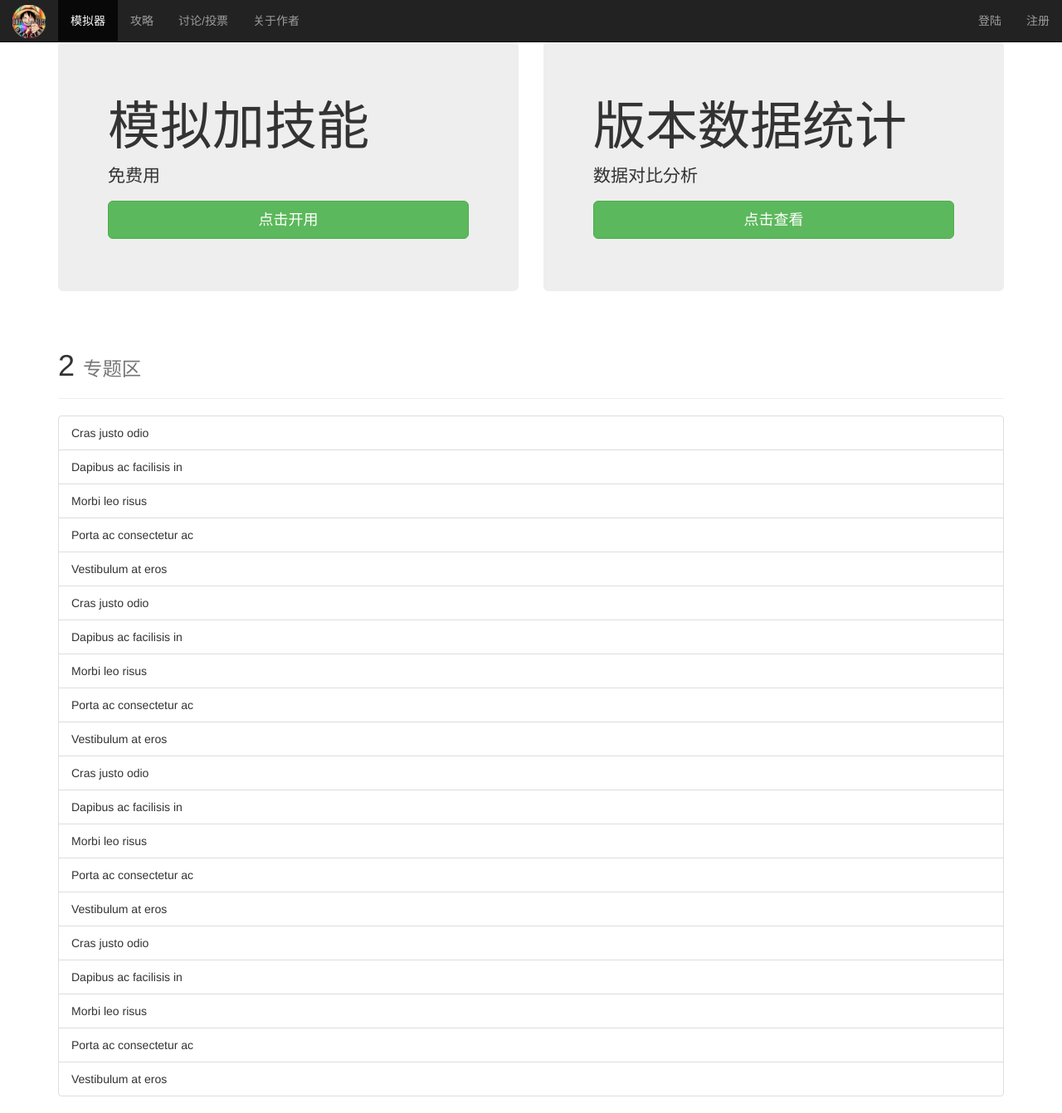
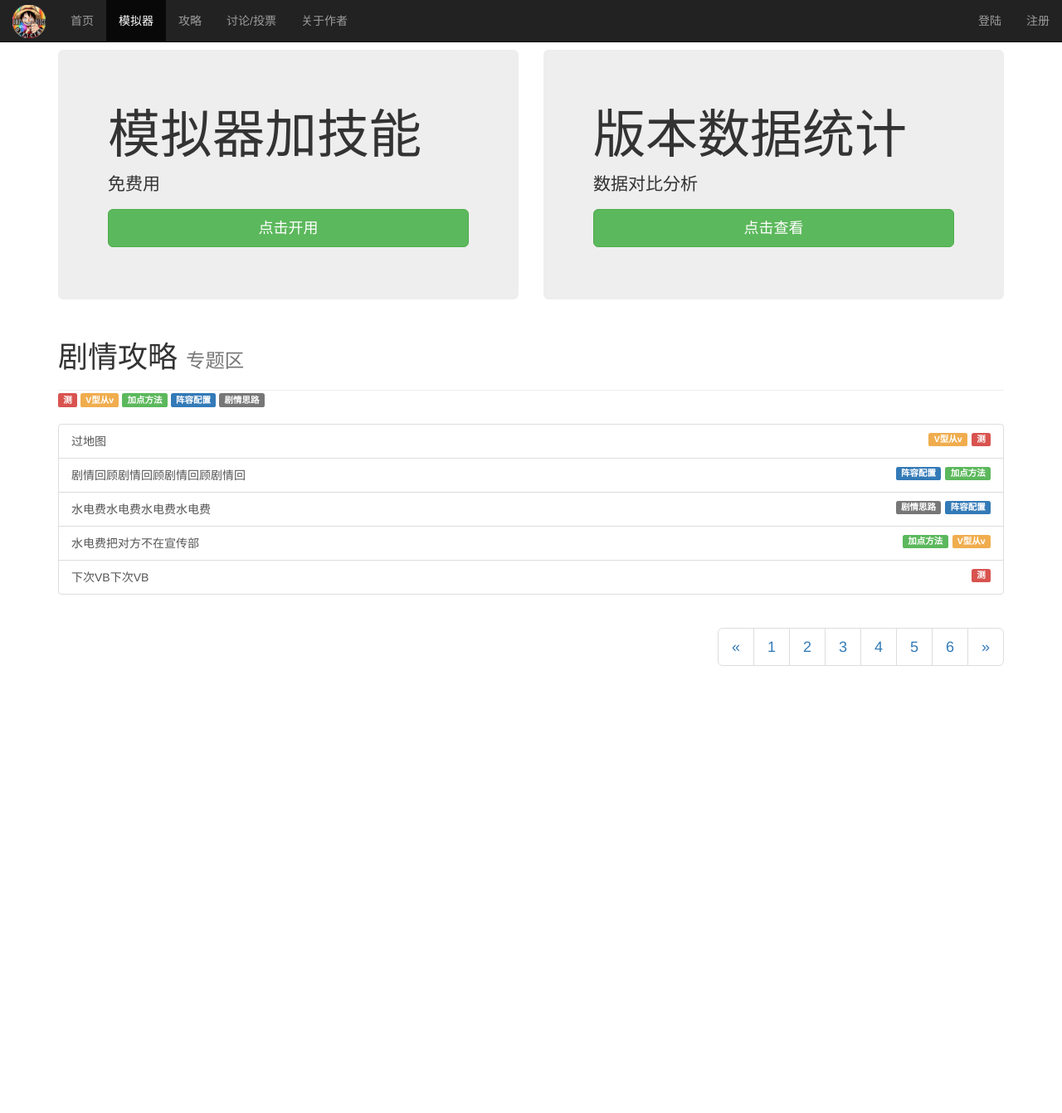
Before and after one commit to wkunzhi/RSYZ, a Django app: page /strategy/2 in a window 1280 px wide. Shown: the whole page at 83% size. After the commit the page ends 803 px from the top, so only its background shows below. Run offline with Django 3.2, Linux system fonts and the light colour scheme; data comes from the database, SQL or seed files in the repository; some libraries are stand-ins or nearby versions.

Commit message:
攻略列表、详情

```diff
--- a/RSYZ/urls.py
+++ b/RSYZ/urls.py
@@ -33,7 +33,7 @@ urlpatterns = [
 
     # 攻略区
     path('strategy/', views.strategy),  # 攻略首页
-    re_path('strategy/(?P<name>\w+)$', views.strategy_list),  # 对应攻略列表
-
+    re_path('strategy/(?P<obj_id>\w+)$', views.strategy_list),  # 对应攻略列表
+    re_path('strategy/(?P<obj_id>\w+)/(?P<article_id>\d+)$', views.strategy_article),  # 文章详情页面
 
 ]
--- a/apps/blog/models.py
+++ b/apps/blog/models.py
@@ -2,7 +2,7 @@ from django.db import models
 
 
 class StrategyClass(models.Model):
-    """攻略分类"""
+    """攻略主题"""
     title = models.CharField(verbose_name='标题', max_length=32)
     type = models.CharField(verbose_name='攻略类型', max_length=20, choices=(('1', '剧情攻略'), ('2', '角色攻略'), ('3', '活动攻略')))
     desc = models.CharField(verbose_name='简介', max_length=500, null=True, default='')
@@ -18,15 +18,15 @@ class StrategyClass(models.Model):
 
 
 class StrategyArticle(models.Model):
-    """攻略文章表"""
+    """文章"""
+    strategyClass = models.ForeignKey(verbose_name='所属主题', to='StrategyClass', to_field='id', default=1,
+                                      on_delete=models.CASCADE)
     title = models.CharField(max_length=50, verbose_name='文章标题')
     desc = models.CharField(max_length=255, verbose_name='文章描述', default='', null=True)
     create_time = models.DateTimeField(verbose_name='创建时间', auto_now_add=True)
     content = models.TextField(verbose_name='文章内容')
     read_count = models.IntegerField(verbose_name='浏览次数', default=0)
-    category = models.ForeignKey(verbose_name='文章分类', to='Category', to_field='id', null=True, on_delete=models.CASCADE)
-    strategyClass = models.ForeignKey(verbose_name='所属主题', to='StrategyClass', to_field='id', null=True,
-                                      on_delete=models.CASCADE)
+    tag = models.ManyToManyField(verbose_name='所属标签（最多选2个）', to='Tag')
 
     def __str__(self):
         return self.title
@@ -36,14 +36,22 @@ class StrategyArticle(models.Model):
         verbose_name_plural = verbose_name
 
 
-class Category(models.Model):
-    """攻略标签分类"""
-    title = models.CharField(verbose_name='分类标题', max_length=32)
-    blog = models.ForeignKey(verbose_name='所属攻略', to='StrategyClass', to_field='id', on_delete=models.CASCADE)
+class Tag(models.Model):
+    """标签分类"""
+    title = models.CharField(verbose_name='标签名', max_length=32)
+    color = models.CharField(verbose_name='标签配色状态', max_length=10,
+                             choices=(('default', 'default'),
+                                      ('primary', 'primary'),
+                                      ('success', 'success'),
+                                      ('info', 'info'),
+                                      ('warning', 'warning'),
+                                      ('danger', 'danger'),
+                                      ),
+                             default='default')
 
     def __str__(self):
         return self.title
 
     class Meta:
-        verbose_name = '攻略对应标签'
+        verbose_name = '标签分类'
         verbose_name_plural = verbose_name
--- a/apps/blog/views.py
+++ b/apps/blog/views.py
@@ -1,4 +1,5 @@
-from django.shortcuts import render, HttpResponse
+from django.shortcuts import render
+from django.core.paginator import Paginator  # 分页
 
 from apps.blog.models import *
 
@@ -14,14 +15,30 @@ def about_me(request):
 
 
 def strategy(request):
-    """攻略"""
+    """攻略主页"""
     if request.method == 'GET':
         type1_list = StrategyClass.objects.filter(type='1')
         type2_list = StrategyClass.objects.filter(type='2')
         return render(request, 'strategy.html', locals())
 
 
-def strategy_list(request, name):
+def strategy_list(request, obj_id):
     """具体攻略列表"""
     if request.method == 'GET':
+        name = StrategyClass.objects.filter(id=obj_id)[0].title
+        obj_list = StrategyArticle.objects.filter(strategyClass=obj_id)
+        for i in obj_list:
+            print(i.id)
+        tag_list = Tag.objects.all()
+
         return render(request, 'strategy_list.html', locals())
+
+
+def strategy_article(request, obj_id, article_id):
+    """攻略文章"""
+    if request.method == 'GET':
+        obj = StrategyArticle.objects.filter(pk=article_id).first()
+        count = obj.read_count
+        obj.read_count = count + 1
+        obj.save()
+        return render(request, 'strategy_article.html', locals())
--- a/templates/base.html
+++ b/templates/base.html
@@ -28,6 +28,7 @@
         <!-- Collect the nav links, forms, and other content for toggling -->
         <div class="collapse navbar-collapse" id="bs-example-navbar-collapse-1">
             <ul class="nav navbar-nav">
+                <li><a href="/strategy">首页</a></li>
                 <li class="active"><a href="#">模拟器<span class="sr-only">(current)</span></a></li>
                 <li><a href="/strategy">攻略</a></li>
                 <li><a href="#">讨论/投票</a></li>
--- a/templates/strategy.html
+++ b/templates/strategy.html
@@ -12,7 +12,7 @@
                         <div class="caption">
                             <h3 class="my_radius_h3">{{ obj.title }}</h3>
                             <p>{{ obj.desc|truncatechars_html:40 }}</p>  <!--摘要显示-->
-                            <p><a href="{{ obj.title }}" class="btn btn-info btn-block" role="button">点击进入</a>
+                            <p><a href="{{ obj.id }}" class="btn btn-info btn-block" role="button">点击进入</a>
                         </div>
                     </div>
                 </div>
@@ -25,7 +25,7 @@
                         <div class="caption">
                             <h3 class="my_radius_h3">{{ obj.title }}</h3>
                             <p>{{ obj.desc|truncatechars_html:10 }}</p>  <!--摘要显示-->
-                            <p><a href="{{ obj.title }}" class="btn btn-success btn-block" role="button">点击进入</a>
+                            <p><a href="{{ obj.id }}" class="btn btn-success btn-block" role="button">点击进入</a>
                         </div>
                     </div>
                 </div>
--- a/templates/strategy_list.html
+++ b/templates/strategy_list.html
@@ -2,12 +2,13 @@
 
 
 {% block page-main %}
-    <div class="container" style="margin-top: 10px">
+    <div class="container">
 
-        <div class="row">
+        <!--抬头 广告-->
+        <div class="row"  style="margin-top: 10px;">
             <div class="col-md-6">
-                <div class="jumbotron" >
-                    <h1>模拟加技能</h1>
+                <div class="jumbotron">
+                    <h1>模拟器加技能</h1>
                     <p>免费用</p>
                     <p><a class="btn btn-success btn-lg btn-block" href="#" role="button">点击开用</a></p>
                 </div>
@@ -21,40 +22,58 @@
             </div>
         </div>
 
-
+        <!--文章列表-->
         <div class="row">
             <div class="col-md-12">
-                <div class="page-header">
+                <div class="page-header" style="margin: 0">
                     <h1>{{ name }}
                         <small>专题区</small>
                     </h1>
                 </div>
-
-                <ul class="list-group">
-                    <li class="list-group-item">Cras justo odio</li>
-                    <li class="list-group-item">Dapibus ac facilisis in</li>
-                    <li class="list-group-item">Morbi leo risus</li>
-                    <li class="list-group-item">Porta ac consectetur ac</li>
-                    <li class="list-group-item">Vestibulum at eros</li>
-                    <li class="list-group-item">Cras justo odio</li>
-                    <li class="list-group-item">Dapibus ac facilisis in</li>
-                    <li class="list-group-item">Morbi leo risus</li>
-                    <li class="list-group-item">Porta ac consectetur ac</li>
-                    <li class="list-group-item">Vestibulum at eros</li>
-                    <li class="list-group-item">Cras justo odio</li>
-                    <li class="list-group-item">Dapibus ac facilisis in</li>
-                    <li class="list-group-item">Morbi leo risus</li>
-                    <li class="list-group-item">Porta ac consectetur ac</li>
-                    <li class="list-group-item">Vestibulum at eros</li>
-                    <li class="list-group-item">Cras justo odio</li>
-                    <li class="list-group-item">Dapibus ac facilisis in</li>
-                    <li class="list-group-item">Morbi leo risus</li>
-                    <li class="list-group-item">Porta ac consectetur ac</li>
-                    <li class="list-group-item">Vestibulum at eros</li>
-                </ul>
-
+                <div class="span_label_style" style="padding-bottom: 20px;">
+                    {% for tag in tag_list %}
+                        <span class="label label-{{ tag.color }}" >{{ tag.title }}</span>
+                    {% endfor %}
+                </div>
+                <div class="list-group">
+                    <!--信息详情-->
+                    {% for obj in obj_list %}
+                        <a href="{{ obj_id }}/{{ obj.id }}" class="list-group-item">
+                            <!--限制长度否则过长样式崩溃15字符可以承载2个标签4位-->
+                            {{ obj.title|truncatechars_html:15}}
+                            {% for tag in obj.tag.all %}
+                                <span class="label label-{{ tag.color }} pull-right" style="margin-left: 5px">{{ tag }}</span>
+                            {% endfor %}
+                        </a>
+                    {% endfor %}
+                </div>
 
             </div>
         </div>
+
+        <!--分页-->
+
+    <nav aria-label="Page navigation">
+      <ul class="pagination pagination-lg pull-right">
+        <li>
+          <a href="#" aria-label="Previous">
+            <span aria-hidden="true">&laquo;</span>
+          </a>
+        </li>
+        <li><a href="#">1</a></li>
+        <li><a href="#">2</a></li>
+        <li><a href="#">3</a></li>
+        <li><a href="#">4</a></li>
+        <li><a href="#">5</a></li>
+          <li><a href="#">6</a></li>
+        <li>
+          <a href="#" aria-label="Next">
+            <span aria-hidden="true">&raquo;</span>
+          </a>
+        </li>
+      </ul>
+    </nav>
+
+
     </div>
 {% endblock %}
```
Also changed, not shown: apps/blog/admin.py (+20 -4 lines), templates/strategy_article.html (added, +22 -0 lines), apps/blog/migrations/0005_auto_20181207_1554.py (added), apps/blog/migrations/0006_auto_20181207_1611.py (added), apps/blog/migrations/0007_auto_20181207_1714.py (added), db.sqlite3, static/css/css.css (line endings or trailing spaces).
